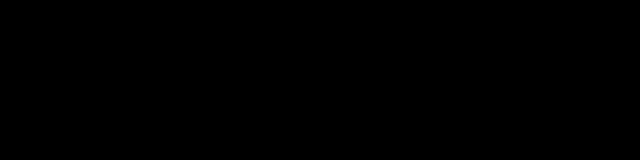
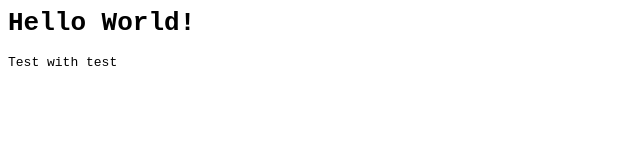
Before and after one commit to anothercymbalmonkey/anothercymbalmonkey.github.io, a plain HTML site: page index.html in a window 1280 px wide. Shown: the whole page, without its empty margins (0-640 px from the left). Drawn offline with Linux system fonts and the light colour scheme.

Commit message:
Update index.html

```diff
--- a/index.html
+++ b/index.html
@@ -1,7 +1,7 @@
 
 <style>
   body {
-    background-color: black;
+    background-color: #0000;
     font-family: Monospace;
 
   .red-text: rgb(255, 8, 10)
```
